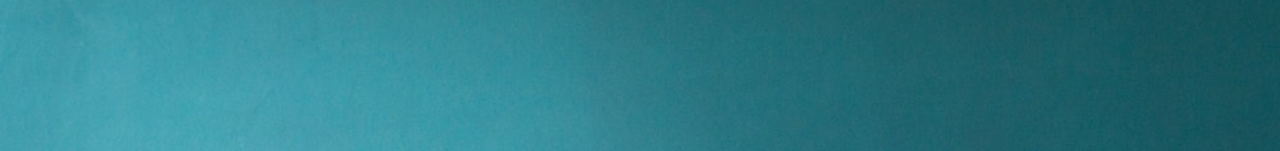
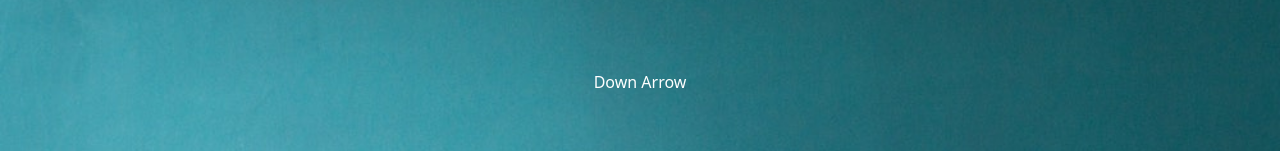
Before and after one commit to naymyolwin/alt-portfolio, a plain HTML site: page index.html in a window 1280 px wide. Shown: the part 646-797 px from the top of the page. Drawn offline with nearby package versions, Linux system fonts and the light colour scheme.

Commit message:
downarrow div added

```diff
--- a/index.html
+++ b/index.html
@@ -74,6 +74,11 @@
           <div class="d-inline">|</div>
           <div class="d-inline">github</div>
         </div>
+        <div
+          class="position-absolute bottom-0 start-50 mb-5 translate-middle text-white"
+        >
+          Down Arrow
+        </div>
       </div>
     </div>
 
```
